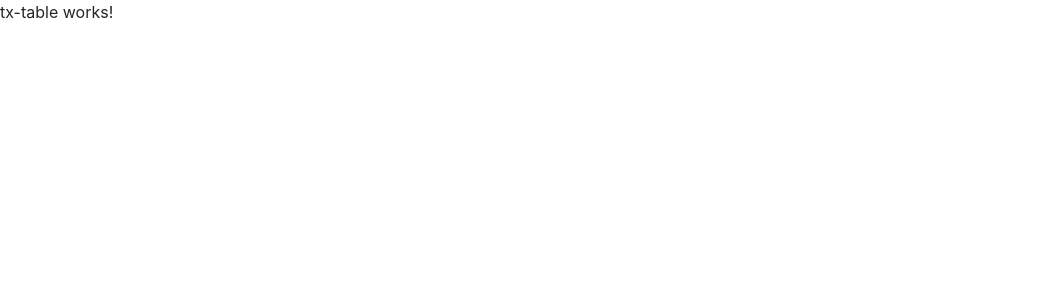
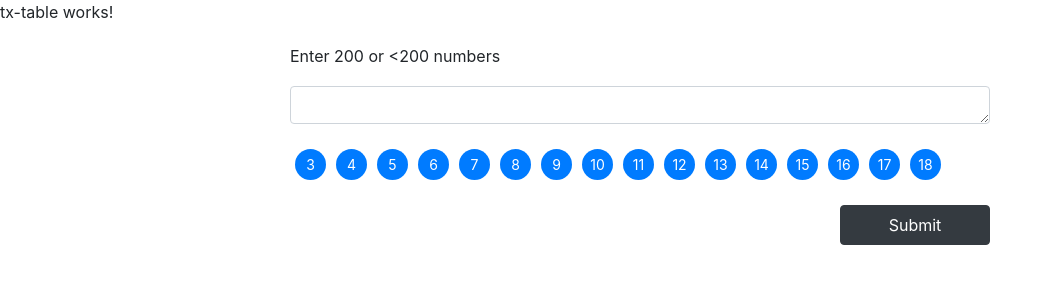
Before and after one commit to HoaiNam071001/menlake-tx, an Angular app: page / in a window 1280 px wide. Shown: the top 300 px of the page, without its empty margins (0-1053 px from the left). Built offline with nearby package versions, Linux system fonts and the light colour scheme.

Commit message:
master data

```diff
--- a/src/app/app.component.html
+++ b/src/app/app.component.html
@@ -1,2 +1,3 @@
 <!-- <router-outlet></router-outlet> -->
 <app-tx-table></app-tx-table>
+<app-master-data></app-master-data>
--- a/src/app/app.module.ts
+++ b/src/app/app.module.ts
@@ -5,11 +5,13 @@ import { AppRoutingModule } from './app-routing.module';
 import { AppComponent } from './app.component';
 import { SharedModule } from './shared/shared.module';
 import { TxTableComponent } from './_components/tx-table/tx-table.component';
+import { MasterDataComponent } from './master-data/master-data.component';
 
 @NgModule({
   declarations: [
     AppComponent,
-    TxTableComponent
+    TxTableComponent,
+    MasterDataComponent
   ],
   imports: [
     BrowserModule,
--- /dev/null
+++ b/src/app/master-data/master-data.component.html
@@ -0,0 +1,46 @@
+<div class="master-board">
+  <form [formGroup]="form">
+    <label>Enter 200 or &lt;200 numbers</label>
+    <textarea
+      #textbox
+      name="textbox"
+      multiple
+      rows = "1"
+      type="text"
+      (keyup)="onChangeHandler($event)"
+      class="form-control text"
+      formControlName="textform"
+    ></textarea>
+
+
+    <div class="input-board">
+      <button
+        *ngFor="let input of inputs"
+        class="input-item"
+        (click)="add(input)"
+      >
+        {{ input }}
+      </button>
+    </div>
+
+    <div
+      class="alert alert-danger p-1 m-1 text-break"
+      *ngIf="textform?.invalid && (textform?.dirty || textform?.touched)"
+    >
+      <div *ngIf="textform?.errors?.required">Input is required</div>
+      <div *ngIf="textform?.errors?.type === 1">
+          {{subStart(textform?.errors?.invalidInput)}}<span class="highlight">{{subEnd(textform?.errors?.invalidInput)}}</span>
+      </div>
+
+      <div *ngIf="textform?.errors?.type === 2">
+        Strings longer than 200 numbers
+    </div>
+    </div>
+
+    <div class="submit">
+      <button type="submit" class="btn btn-dark" (click)="onSubmit()">
+        Submit
+      </button>
+    </div>
+  </form>
+</div>
--- /dev/null
+++ b/src/app/master-data/master-data.component.scss
@@ -0,0 +1,78 @@
+.master-board{
+  margin: 20px;
+  form{
+    margin: 20px 0;
+    width: 700px;
+    max-width: 100%;
+    margin: 0 auto;
+
+  }
+  .text{
+    max-width: 100%;
+    margin: 10px auto;
+    resize:vertical;
+
+  }
+
+  .input-board{
+    display: flex;
+    flex-wrap: wrap;
+    margin: 20px 0;
+    .input-item{
+      margin: 5px;
+      min-width: 31px;
+      min-height: 31px;
+      border-radius: 50%;
+      border: 0;
+      font-size: 14px;
+      background-color: rgb(0 123 255);
+      color: #fff;
+      &:hover{
+        opacity: 0.9;
+      }
+      &:active{
+        background-color: rgb(0, 67, 139);
+
+      }
+    }
+  }
+  .highlight{
+    color: rgb(0, 0, 0);background-color:rgb(255, 174, 53);
+  }
+
+  .text-break{
+    word-break: break-word;
+  }
+  .submit{
+    display: flex;
+    margin: 10px 0;
+    button{
+      margin-left: auto;
+      width: 150px;
+      height: 40px;
+    }
+  }
+
+}
+
+
+::-webkit-scrollbar {
+  width: 7px;
+}
+
+/* Track */
+::-webkit-scrollbar-track {
+  background: #f1f1f1;
+}
+
+/* Handle */
+::-webkit-scrollbar-thumb {
+  background: #888;
+  border-radius: 10px;
+
+}
+
+/* Handle on hover */
+::-webkit-scrollbar-thumb:hover {
+  background: rgb(132, 132, 132);
+}
--- /dev/null
+++ b/src/app/master-data/master-data.component.ts
@@ -0,0 +1,84 @@
+import { Component, ElementRef, OnInit, ViewChild } from '@angular/core';
+import {
+  FormBuilder,
+  FormControl,
+  FormGroup,
+  Validators,
+} from '@angular/forms';
+import { BehaviorSubject } from 'rxjs';
+import { validateInput } from '../shared/validatorString';
+
+@Component({
+  selector: 'app-master-data',
+  templateUrl: './master-data.component.html',
+  styleUrls: ['./master-data.component.scss'],
+})
+export class MasterDataComponent implements OnInit {
+  @ViewChild('textbox') textbox: ElementRef;
+  form: FormGroup;
+  inputs: number[] = [3, 4, 5, 6, 7, 8, 9, 10, 11, 12, 13, 14, 15, 16, 17, 18];
+
+  constructor(private fb: FormBuilder) {}
+
+  get textform() {
+    return this.form.get('textform');
+  }
+
+  ngOnInit(): void {
+    this.form = this.fb.group({
+      textform: new FormControl('', [Validators.required, validateInput]),
+    });
+  }
+
+  onChangeHandler(event:any) {
+    this.textbox.nativeElement.style.height = 'auto';
+    this.textbox.nativeElement.style.height =
+    (this.textbox.nativeElement.scrollHeight + 2) + 'px';
+  }
+
+  textCusorEnd() {
+    if (this.textbox) {
+      let end = this.textbox.nativeElement;
+      let len = end.value.length;
+      if (end.setSelectionRange) {
+        end.focus();
+        end.setSelectionRange(len, len);
+      } else if (end.createTextRange) {
+        var t = end.createTextRange();
+        t.collapse(true);
+        t.moveEnd('character', len);
+        t.moveStart('character', len);
+        t.select();
+      }
+    }
+  }
+
+  add(input: number) {
+    const end = this.textform?.value[this.textform?.value.length - 1];
+    const newValue =
+      this.textform?.value === ''
+        ? input
+        : this.textform?.value + (end !== ',' ? ',' : '') + input;
+    this.form.controls['textform'].setValue(newValue);
+    this.textCusorEnd();
+
+  }
+
+  onSubmit() {
+    if (!this.form.valid) {
+      this.form.markAllAsTouched();
+      return;
+    }
+    const formValue: string = this.form.getRawValue().text;
+    console.log(formValue);
+    console.log(formValue.split(','));
+    // this.form.controls['textform'].reset();
+  }
+
+  subStart(index: number) {
+    return this.textform?.value?.slice(0, index);
+  }
+  subEnd(index: number) {
+    return this.textform?.value?.slice(index);
+  }
+}
--- /dev/null
+++ b/src/app/shared/validatorString.ts
@@ -0,0 +1,33 @@
+import {
+  FormControl,
+  ValidationErrors,
+} from '@angular/forms';
+
+export function validateInput(control: FormControl): ValidationErrors | null {
+  const value: string = control.value;
+  if (!value) {
+    return null;
+  }
+
+  const array = String(value).split(',');
+
+  const invalidNumber = (element: string) => {
+    let num = Number(element);
+    return !Number.isSafeInteger(num) || num < 3 || num > 18;
+  };
+
+  let index = array.findIndex(invalidNumber);
+  if (index !== -1) {
+    let idx_String = 0;
+    console.log(index)
+    if (index == 0) return { invalidInput: 0, type: 1 };
+
+    idx_String = value.indexOf(',');
+    for (let i = 0; i < index - 1; i++) {
+      idx_String = value.indexOf(',', idx_String + 1);
+    }
+
+    return { invalidInput: idx_String, type: 1 };
+  } else if (array.length > 200) return { invalidInput: 200, type: 2 };
+  else return null;
+}
--- a/tsconfig.json
+++ b/tsconfig.json
@@ -12,6 +12,7 @@
     "declaration": false,
     "downlevelIteration": true,
     "experimentalDecorators": true,
+    "strictPropertyInitialization": false,
     "moduleResolution": "node",
     "importHelpers": true,
     "target": "es2015",
```
Also changed, not shown: 2 other files (tests, documents, lock files or other folders).
